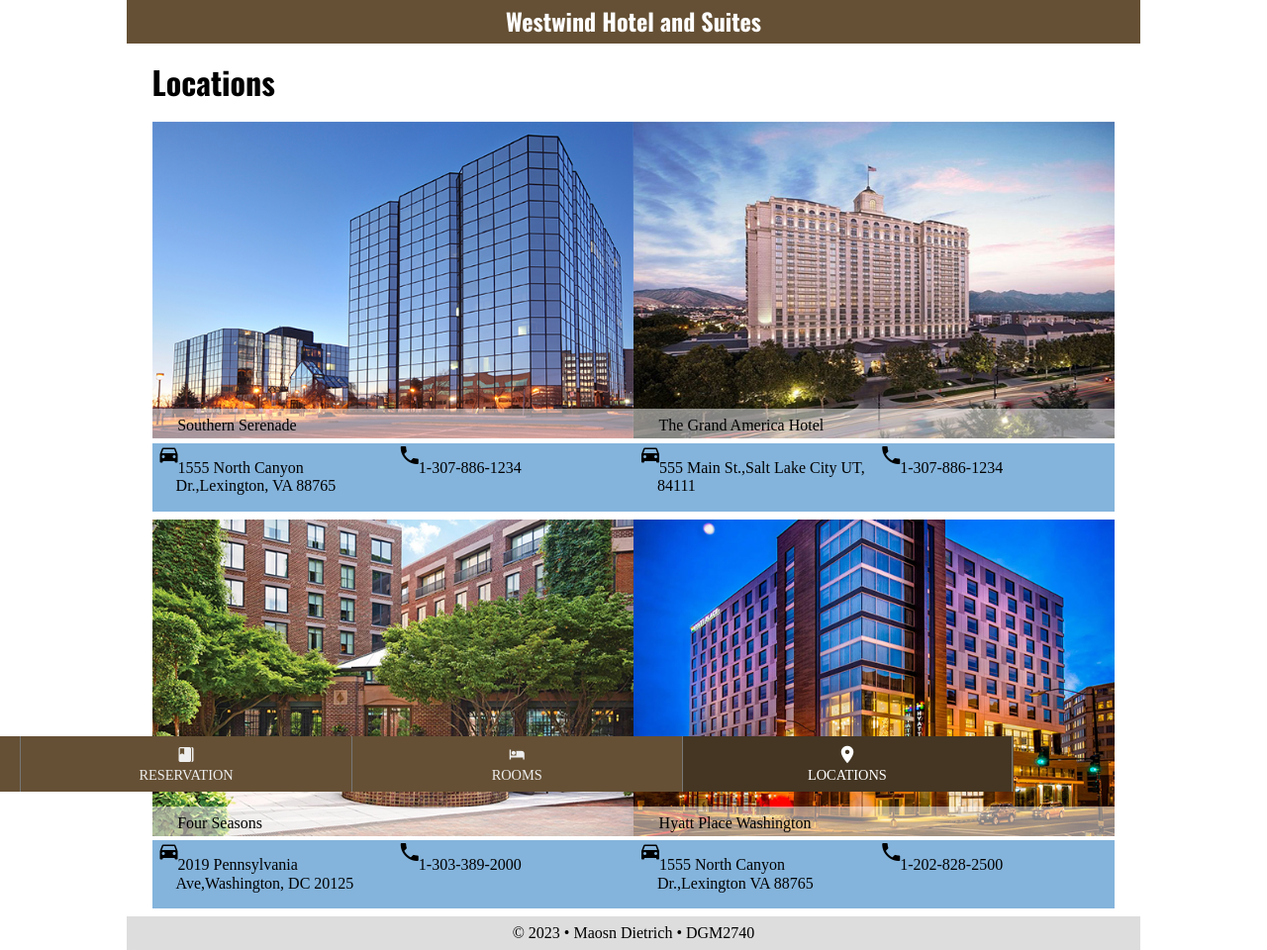
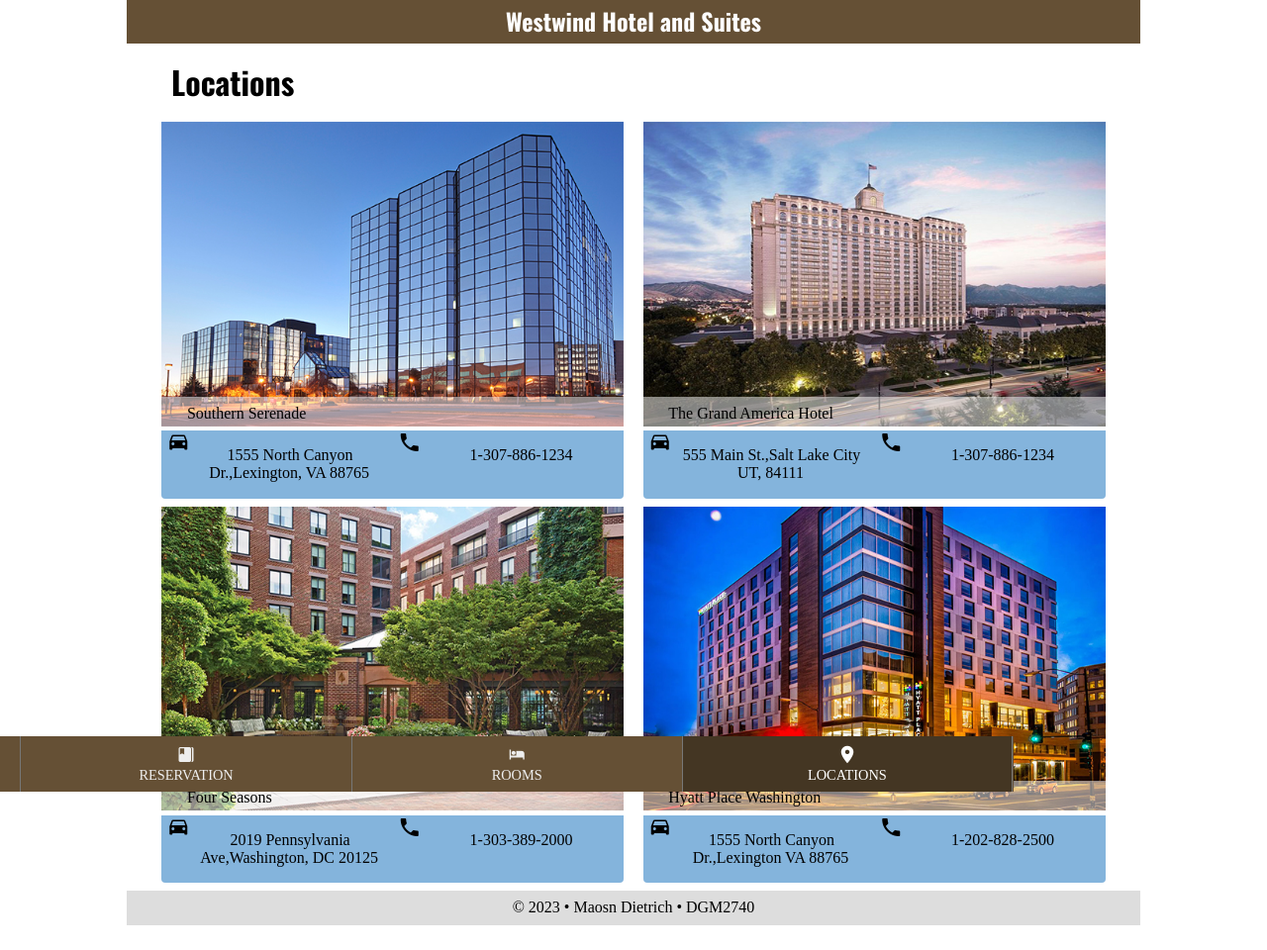
Before and after one commit to Mas-Dietrich/module12-hotel, a plain HTML site: page index.html in a window 1280 px wide. Shown: the whole page at 99% size. After the commit the page ends 935 px from the top, so only its background shows below. Drawn offline with nearby package versions, Linux system fonts and the light colour scheme.

Commit message:
rounded corners, tablet updates

```diff
--- a/scss/_medium.scss
+++ b/scss/_medium.scss
@@ -19,8 +19,13 @@
 
 /*----------- MAIN --------------*/
 main {
+    h1 {margin-left: 2%;}
     div#myCards{
         grid-template-columns: 1fr 1fr;
+
+        div.inventoryWrapper {
+            margin: 0 2%;
+        }
     }
 }
 
--- a/scss/_small.scss
+++ b/scss/_small.scss
@@ -96,6 +96,8 @@ div#myCards{
         grid-template-columns: 1fr 1fr;
         background-color: #84b4dc;
         margin-bottom: 1vh;
+        border-bottom-left-radius: 4px;
+        border-bottom-right-radius: 4px;
 
     }
 
@@ -107,6 +109,7 @@ div#myCards{
 
     div.infoColumns span p {
         padding-left: 1.5rem;
+        text-align: center;
     }
 }
 
```
Also changed, not shown: css/styles.css, css/styles.min.css.
